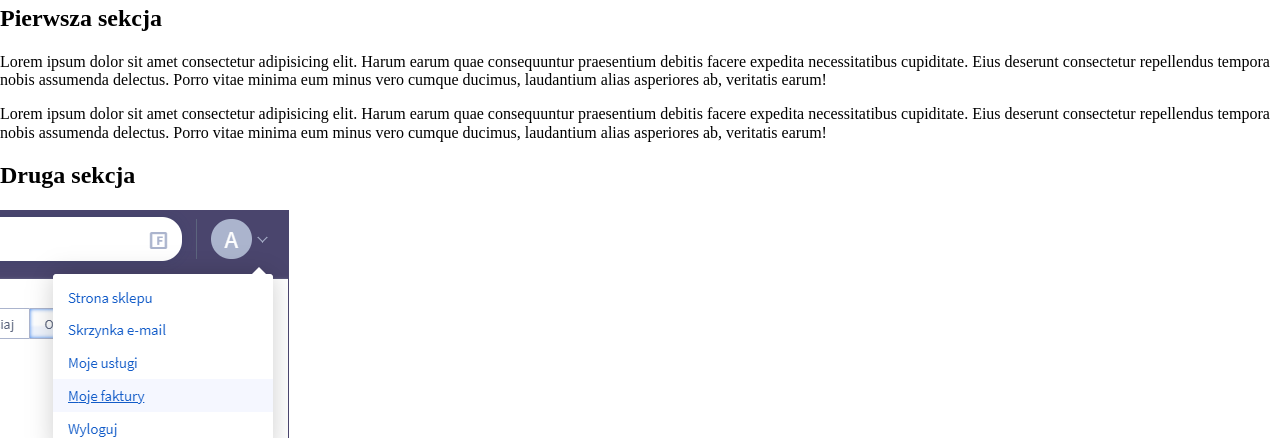
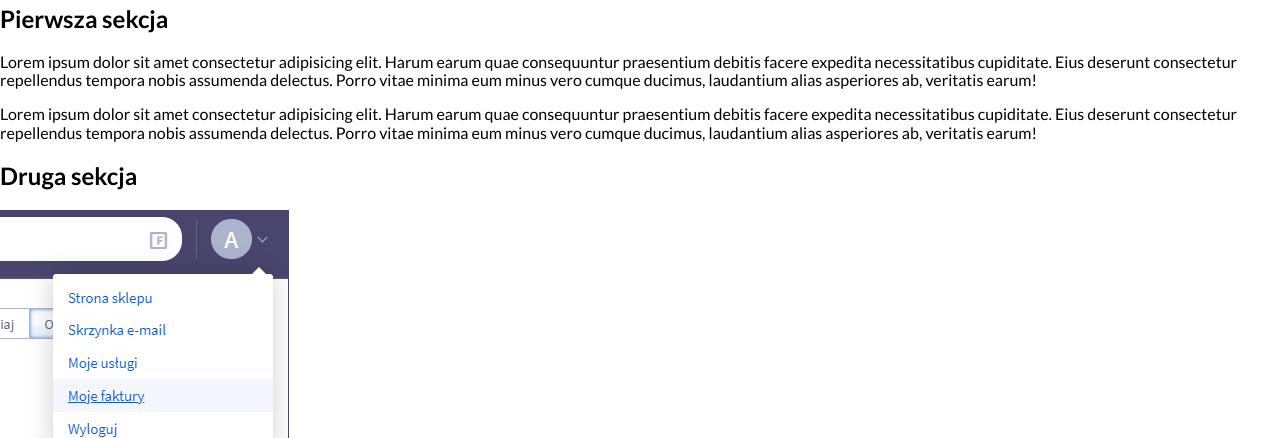
Before and after one commit to amamajcher/my-first-page-css, a plain HTML site: page index.html in a window 1280 px wide. Shown: the part 93-531 px from the top of the page. Drawn offline with Linux system fonts and the light colour scheme.

Commit message:
add new font

```diff
--- a/index.html
+++ b/index.html
@@ -4,8 +4,11 @@
     <meta charset="UTF-8">
     <meta http-equiv="X-UA-Compatible" content="IE=edge">
     <meta name="viewport" content="width=device-width, initial-scale=1.0">
+    <link rel="stylesheet" href="reset.css">
     <link rel="stylesheet" href="style.css">
-    <link rel="stylesheet" href="reset.css">
+    <link rel="preconnect" href="https://fonts.googleapis.com">
+    <link rel="preconnect" href="https://fonts.gstatic.com" crossorigin>
+    <link href="https://fonts.googleapis.com/css2?family=Lato:wght@400;700&display=swap" rel="stylesheet">
     <title>Strona główna</title>
 </head>
 <body>
--- a/style.css
+++ b/style.css
@@ -0,0 +1,4 @@
+body
+{
+    font-family: 'Lato', sans-serif;
+}
```
